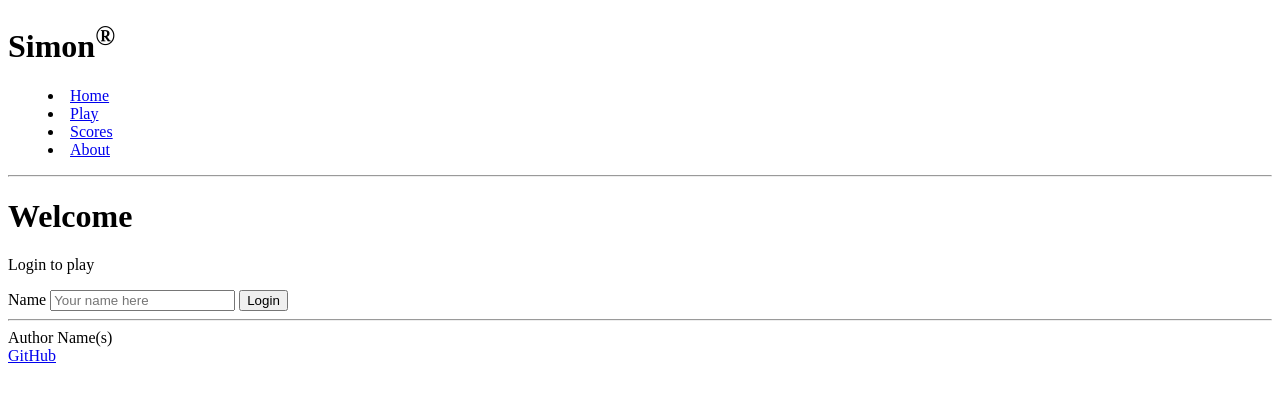
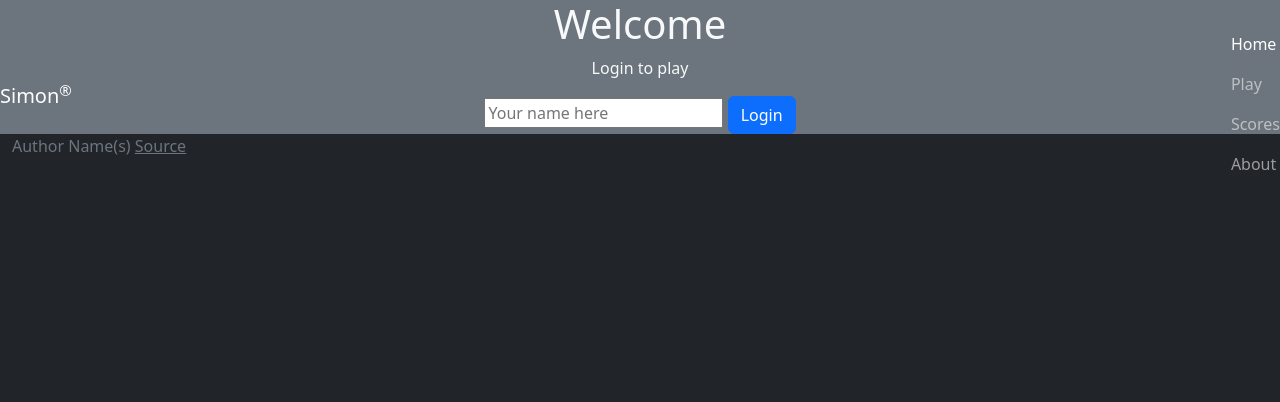
Before and after one commit to jnienhui/simon, a plain HTML site: page index.html in a window 1280 px wide. Drawn offline with nearby package versions, Linux system fonts and the light colour scheme.

Commit message:
Updated index and about with bootstrap

```diff
--- a/index.html
+++ b/index.html
@@ -5,41 +5,48 @@
         <meta name="viewport" content="width=device-width, initial-scale=1.0" />
         <title>Simon</title>
         <link rel ="icon" href="favicon.ico" />
+
+        <link rel="stylesheet" href="main.css" />
+
+        <!-- Include bootstrap CSS framework -->
+        <link
+        href="https://cdn.jsdelivr.net/npm/bootstrap@5.2.2/dist/css/bootstrap.min.css"
+        rel="stylesheet"
+        integrity="sha384-Zenh87qX5JnK2Jl0vWa8Ck2rdkQ2Bzep5IDxbcnCeuOxjzrPF/et3URy9Bv1WTRi"
+        crossorigin="anonymous"
+        />
     </head>
-    <body>
-        <header>
-            <h1>Simon<sup>&reg;</sup></h1>
+    <body class="bg-dark text-light">
+        <header class="container-fluid">
 
-            <nav>
-
-                <menu>
-                    <li><a href="index.html">Home</a></li>
-                    <li><a href="play.html">Play</a></li>
-                    <li><a href="scores.html">Scores</a></li>
-                    <li><a href="about.html">About</a></li>
+          <nav class="navbar fixed-top navbar-dark">
+            <a class="navbar-brand" href="#">Simon<sup>&reg;</sup></a>
+            <menu class="navbar-nav">
+              <li class="nav-item"><a class="nav-link active" href="index.html">Home</a></li>
+              <li class="nav-item"><a class="nav-link" href="play.html">Play</a></li>
+              <li class="nav-item"><a class="nav-link" href="scores.html">Scores</a></li>
+              <li class="nav-item"><a class="nav-link" href="about.html">About</a></li>
             </menu>
           </nav>
-
-            <hr />
         </header>
 
-        <main>
+
+        <main class="container-fluid bg-secondary text-center">
+            <div>
               <h1>Welcome</h1>
               <p>Login to play</p>
               <form method="get" action="play.html">
-              <label for="name">Name</label>
                 <input type="text" id="name" placeholder="Your name here" />
-              <button type="submit">Login</button>
+                <button type="submit" class="btn btn-primary">Login</button>
               </form>
+            </div>
           </main>
 
-          <footer>
-            <hr />
+          <footer class="bg-dark text-dark text-muted">
+            <div class="container-fluid">
             <span class="text-reset">Author Name(s)</span>
-            <br />
-            <a href="https://github.com/jnienhui/simon.git">GitHub</a>
+            <a class="text-reset" href="https://github.com/jnienhui/simon.git">Source</a>
+            </div>
           </footer>
-
-
     </body>
 </html>
```
Also changed, not shown: about.html (+24 -16 lines). Lines whose indentation alone changed are shown as unchanged.
